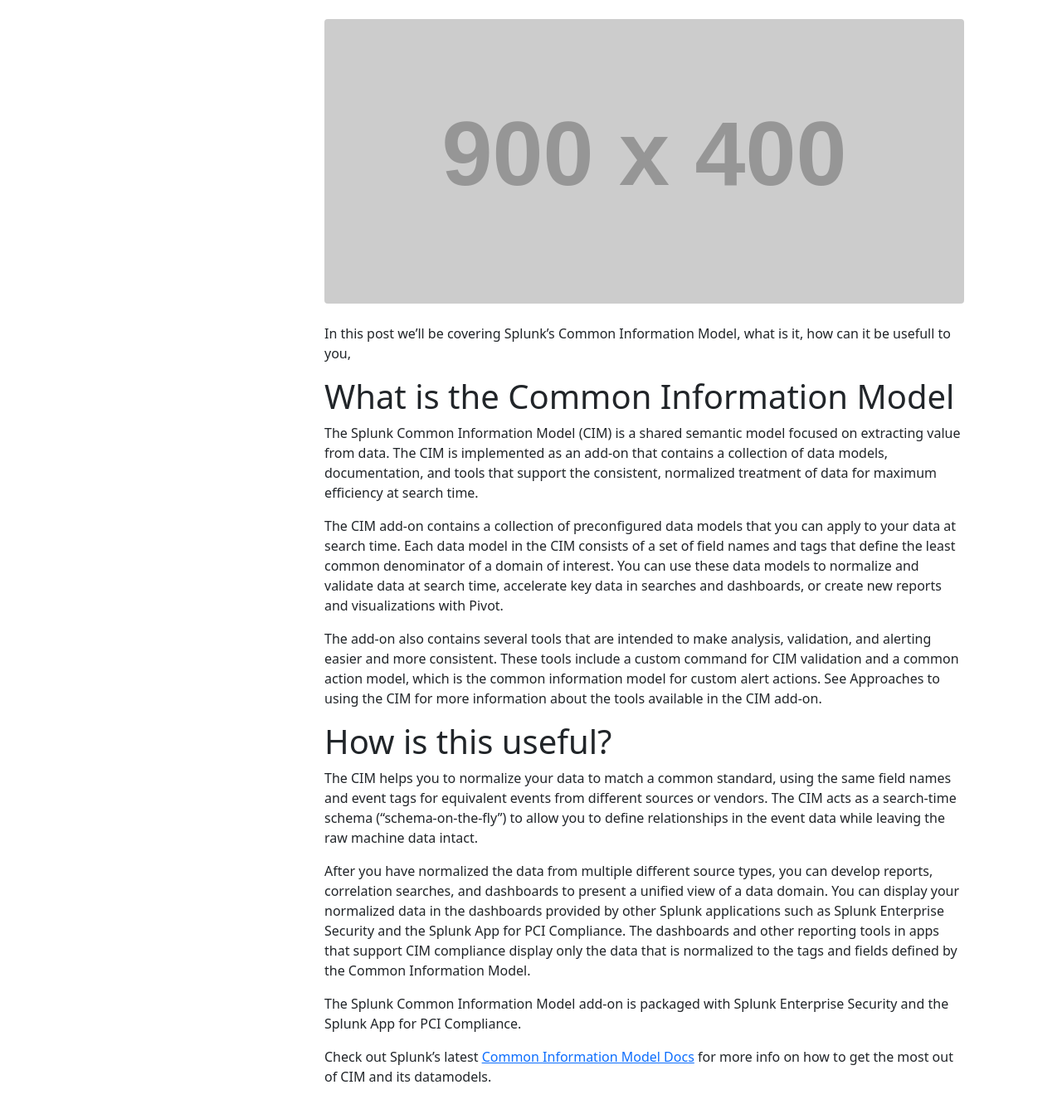
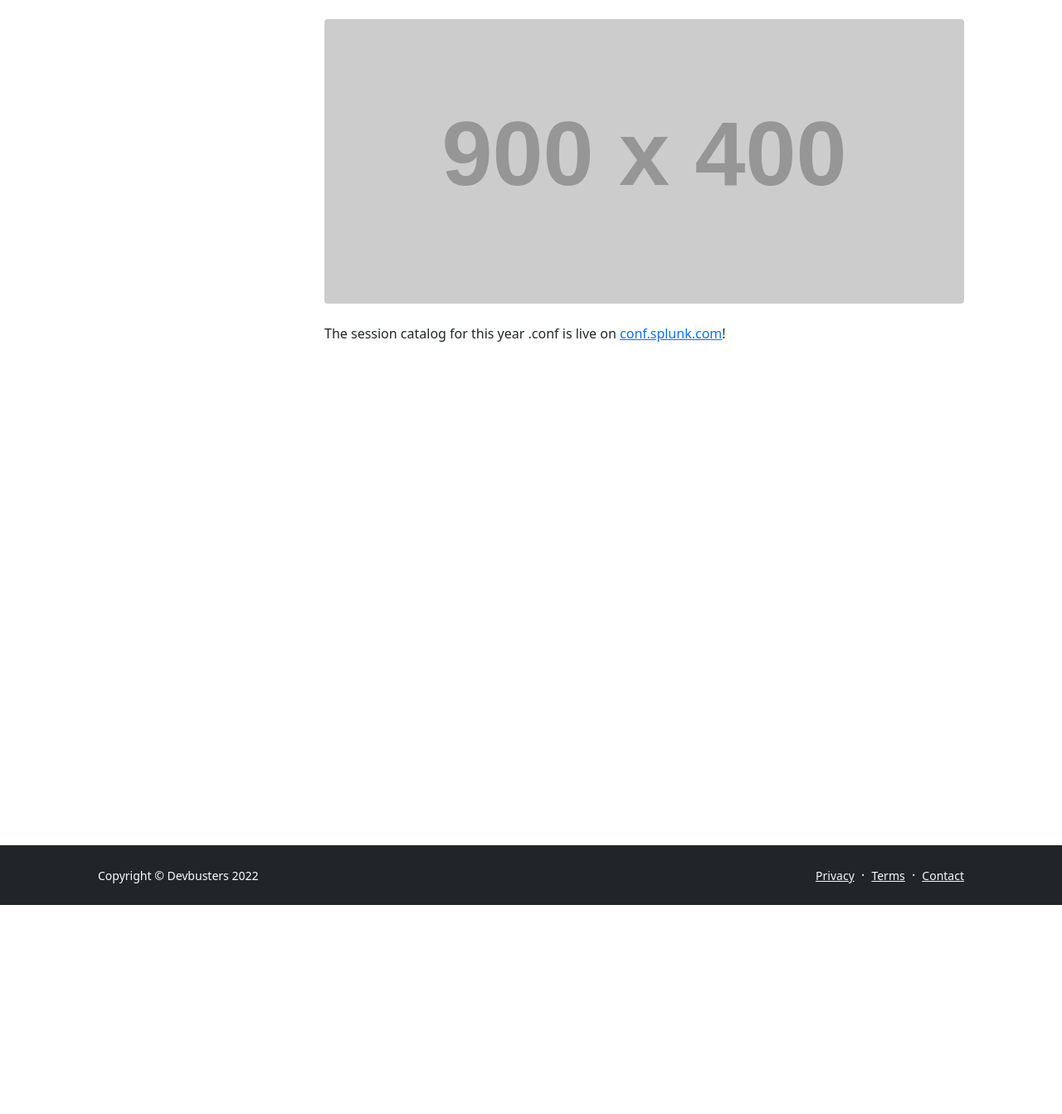
Before and after one commit to Devbusters/devbusters, a Jekyll site: the page built from _posts/2022-04-06-splunk-conf-session-catalog-has -arrived.md, in a window 1280 px wide and 1400 px high, scrolled down 309 px. Shown: the top 1343 px of the window at 83% size. Built offline with Jekyll 4.4.1, drawn with Linux system fonts in a browser that asks for light colours; comment, search, counter and statistics services are not loaded.

Commit message:
Update 2022-04-06-splunk-conf-session-catalog-has -arrived.md

```diff
--- a/_posts/2022-04-06-splunk-conf-session-catalog-has -arrived.md
+++ b/_posts/2022-04-06-splunk-conf-session-catalog-has -arrived.md
@@ -7,28 +7,10 @@
 categories: splunk
 comments: true
 ---
-In this post we'll be covering Splunk's Common Information Model, what is it, how can it be usefull to you,
-
-# What is the Common Information Model
-
-The Splunk Common Information Model (CIM) is a shared semantic model focused on extracting value from data. The CIM is implemented as an add-on that contains a collection of data models, documentation, and tools that support the consistent, normalized treatment of data for maximum efficiency at search time.
-
-The CIM add-on contains a collection of preconfigured data models that you can apply to your data at search time. Each data model in the CIM consists of a set of field names and tags that define the least common denominator of a domain of interest. You can use these data models to normalize and validate data at search time, accelerate key data in searches and dashboards, or create new reports and visualizations with Pivot.
-
-The add-on also contains several tools that are intended to make analysis, validation, and alerting easier and more consistent. These tools include a custom command for CIM validation and a common action model, which is the common information model for custom alert actions. See Approaches to using the CIM for more information about the tools available in the CIM add-on.
-
-
-# How is this useful?
-
-The CIM helps you to normalize your data to match a common standard, using the same field names and event tags for equivalent events from different sources or vendors. The CIM acts as a search-time schema ("schema-on-the-fly") to allow you to define relationships in the event data while leaving the raw machine data intact.
-
-After you have normalized the data from multiple different source types, you can develop reports, correlation searches, and dashboards to present a unified view of a data domain. You can display your normalized data in the dashboards provided by other Splunk applications such as Splunk Enterprise Security and the Splunk App for PCI Compliance. The dashboards and other reporting tools in apps that support CIM compliance display only the data that is normalized to the tags and fields defined by the Common Information Model.
-
-The Splunk Common Information Model add-on is packaged with Splunk Enterprise Security and the Splunk App for PCI Compliance.
+The session catalog for this year .conf is live on [conf.splunk.com][splunk-conf-website]!
 
 
 
-Check out Splunk's latest [Common Information Model Docs][splunk-cim-docs] for more info on how to get the most out of CIM and its datamodels.
 
-[splunk-cim-docs]: https://docs.splunk.com/Documentation/CIM/latest/User/Overview
-[splunk-cim-app]: https://splunkbase.splunk.com/app/1621/
+
+[splunk-conf-website]: https://conf.splunk.com
```
